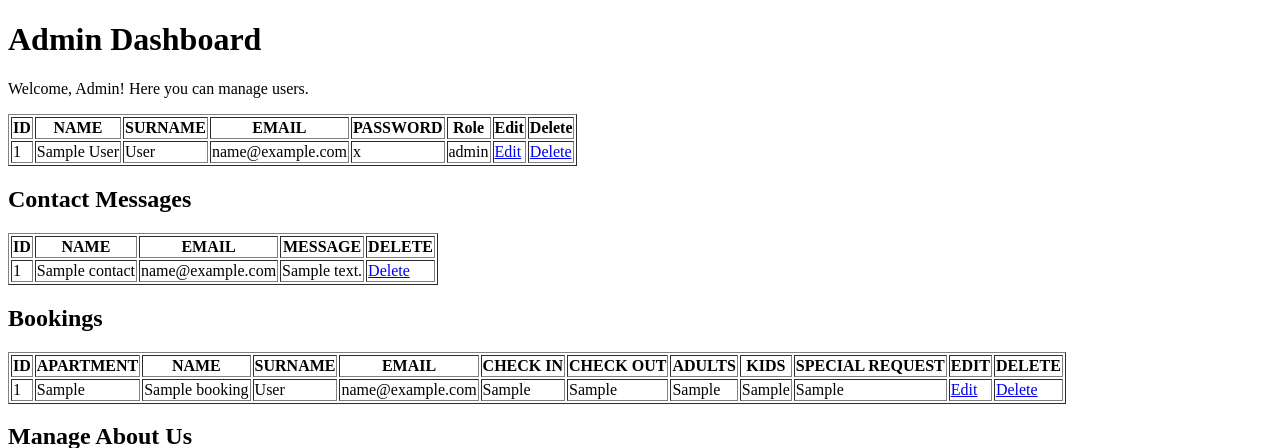
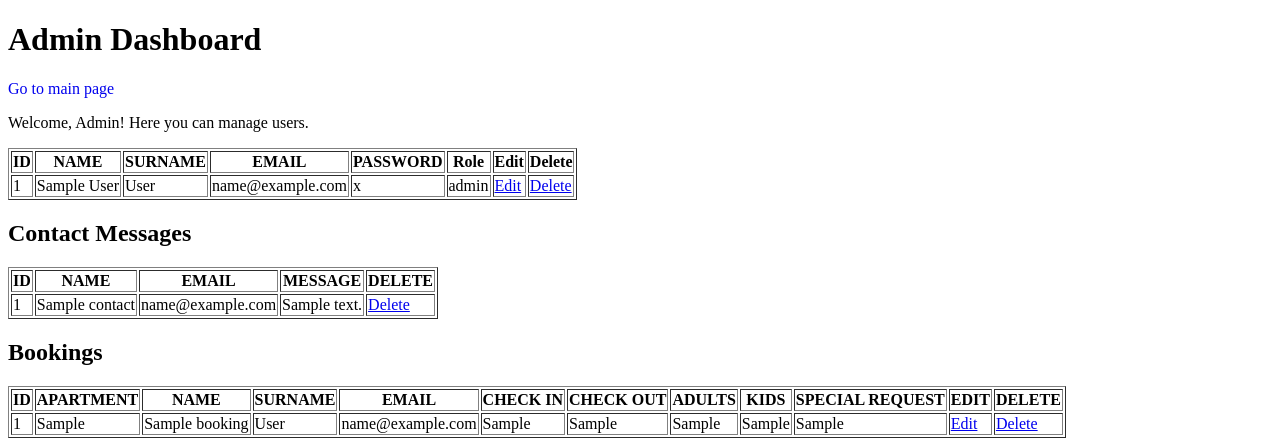
Before and after one commit to eldasahitii/Airbnb, a PHP site: page /Dashboard.php in a window 1280 px wide. Shown: the top 448 px of the page. Run offline with PHP 8.4, Linux system fonts and the light colour scheme; the visitor is signed in with stand-in values (Sample User, id 1); tables that the repository leaves empty or names only in its code hold one stand-in row (values such as "Sample post").

Commit message:
Update Dashboard.php

```diff
--- a/Dashboard.php
+++ b/Dashboard.php
@@ -39,7 +39,7 @@ $paragraphs = $stmt->fetchAll(PDO::FETCH_ASSOC);
 </head>
 <body>
 
-<h1>Admin Dashboard</h1>
+<h1>Admin Dashboard</h1> <a href="Home.php" style="text-decoration:none;border-radius:15px;">Go to main page</a>
 <p>Welcome, Admin! Here you can manage users.</p>
     <table border="1">
 
```
